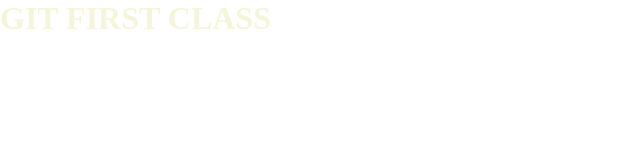
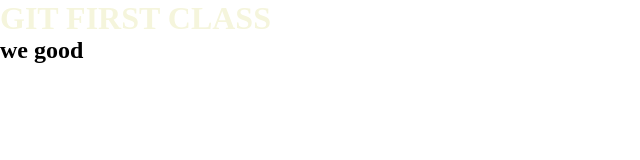
Before and after one commit to mohyis/Muiz-Kareem, a website: page index.html in a window 1280 px wide. Shown: the whole page, without its empty margins (0-640 px from the left). Drawn offline with Linux system fonts and the light colour scheme.

Commit message:
Added a new header

```diff
--- a/index.html
+++ b/index.html
@@ -6,6 +6,7 @@
 </head>
 <body>
     <h1>GIT FIRST CLASS</h1>
+    <h2>we good</h2>
 
 </body>
 </html>
```
